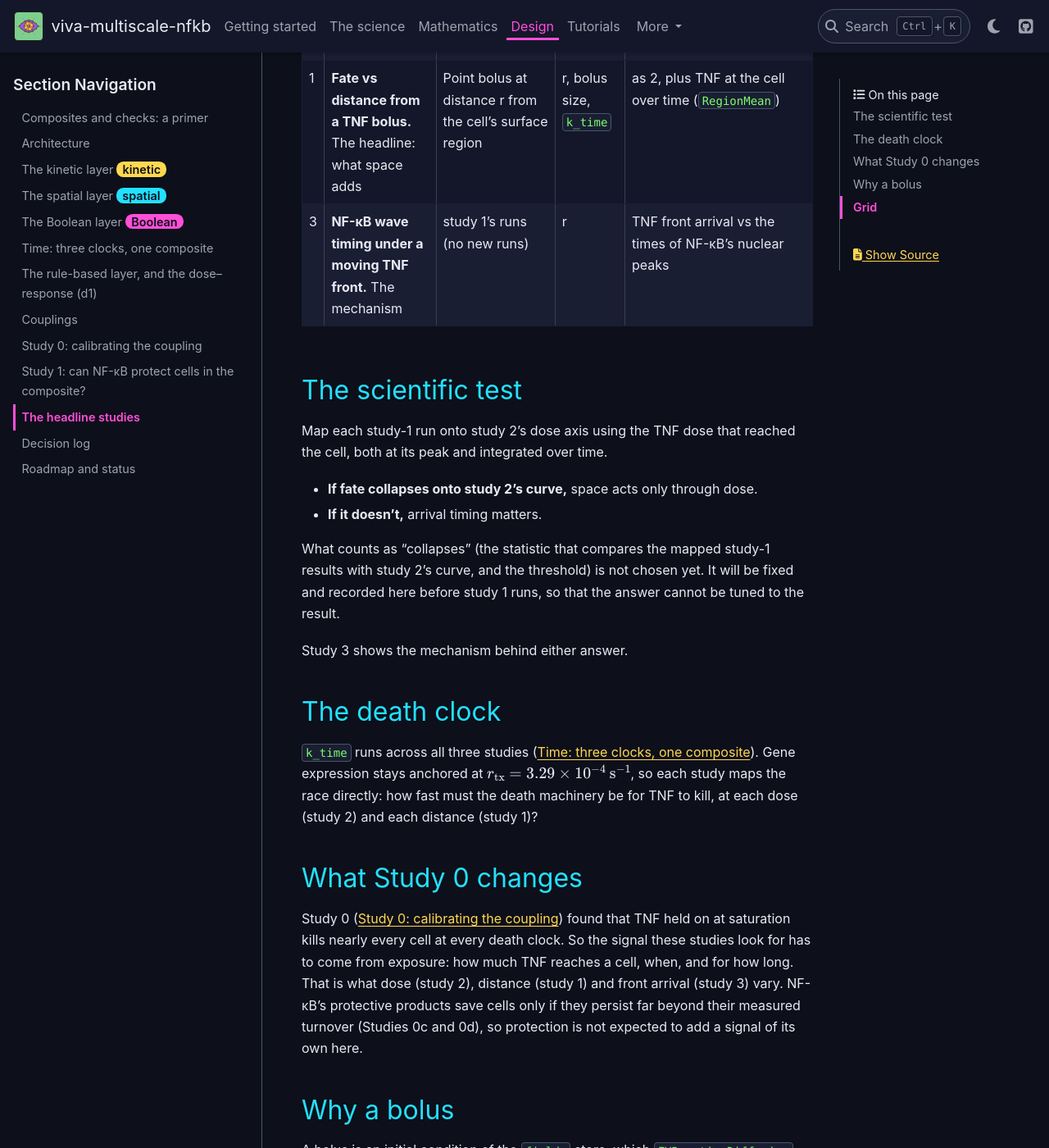
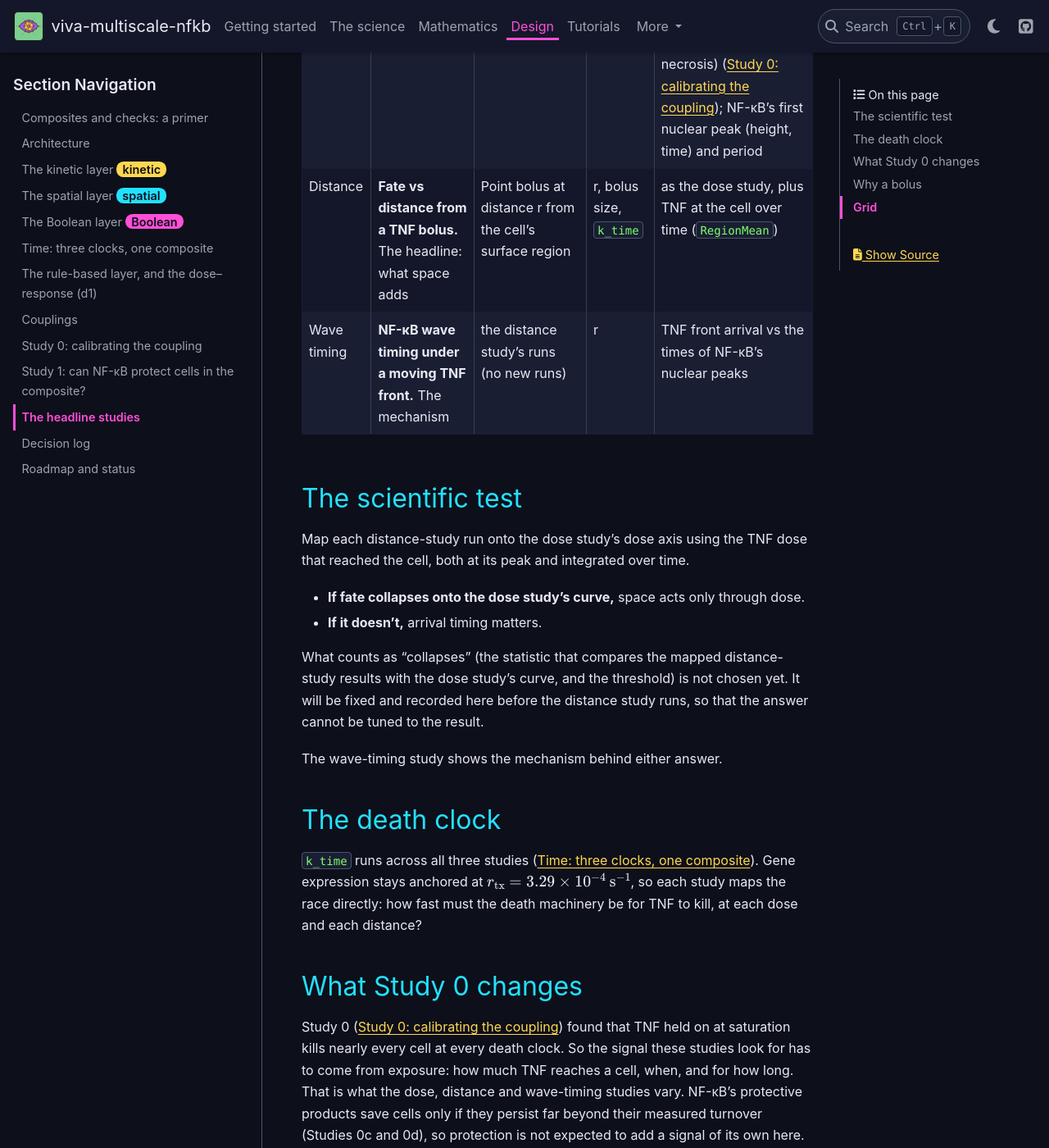
Before and after one commit to vivarium-collective/viva-multiscale-nfkb, a Sphinx documentation site: the page built from documentation/design/studies.md, in a window 1280 px wide and 1400 px high, scrolled down 480 px. Shown: the whole window at 82% size. Built offline with Sphinx 7.4.7 and the PyData theme 0.15.4, drawn with Linux system fonts in a browser that asks for light colours; some of the changed text lies outside the part shown.

Commit message:
docs: name the headline studies (dose, distance, wave timing)
The headline studies were numbered 1-3 while the investigation's own
studies are Study 0 and Study 1 (validation), so "study 1" meant two
things. The headline studies are now named; numbers refer only to the
investigation's studies.

Co-Authored-By: Claude Opus 5.5 <noreply@anthropic.com>

```diff
--- a/documentation/design/studies.md
+++ b/documentation/design/studies.md
@@ -1,37 +1,38 @@
 # The headline studies
 
-Alex asked for all three (2026-11-04). They nest, so they cost one composite document and one parameter sweep.
+Alex asked for all three (2026-11-04). They are named, not numbered, so they are not confused with the
+investigation's numbered studies (Study 0, {doc}`calibration`; Study 1, {doc}`validation`). They nest, so they cost one composite document and one parameter sweep.
 
-| # | Study | Spatial setup | Swept | Readouts |
+| Name | Study | Spatial setup | Swept | Readouts |
 |---|---|---|---|---|
-| 2 | **Fate vs uniform TNF dose.** The control | Uniform bath at concentration $c_0$, optional linear decay | $c_0$, `k_time` | fraction of cells alive (no death node ever on) and with durable survival; the death mode (apoptosis, necrosis) ({doc}`calibration`); NF-κB's first nuclear peak (height, time) and period |
-| 1 | **Fate vs distance from a TNF bolus.** The headline: what space adds | Point bolus at distance r from the cell's surface region | r, bolus size, `k_time` | as 2, plus TNF at the cell over time (`RegionMean`) |
-| 3 | **NF-κB wave timing under a moving TNF front.** The mechanism | study 1's runs (no new runs) | r | TNF front arrival vs the times of NF-κB's nuclear peaks |
+| Dose | **Fate vs uniform TNF dose.** The control | Uniform bath at concentration $c_0$, optional linear decay | $c_0$, `k_time` | fraction of cells alive (no death node ever on) and with durable survival; the death mode (apoptosis, necrosis) ({doc}`calibration`); NF-κB's first nuclear peak (height, time) and period |
+| Distance | **Fate vs distance from a TNF bolus.** The headline: what space adds | Point bolus at distance r from the cell's surface region | r, bolus size, `k_time` | as the dose study, plus TNF at the cell over time (`RegionMean`) |
+| Wave timing | **NF-κB wave timing under a moving TNF front.** The mechanism | the distance study's runs (no new runs) | r | TNF front arrival vs the times of NF-κB's nuclear peaks |
 
 ## The scientific test
 
-Map each study-1 run onto study 2's dose axis using the TNF dose that reached the cell, both at its peak and
+Map each distance-study run onto the dose study's dose axis using the TNF dose that reached the cell, both at its peak and
 integrated over time.
-- **If fate collapses onto study 2's curve,** space acts only through dose.
+- **If fate collapses onto the dose study's curve,** space acts only through dose.
 - **If it doesn't,** arrival timing matters.
 
-What counts as "collapses" (the statistic that compares the mapped study-1 results with study 2's curve, and the
-threshold) is not chosen yet. It will be fixed and recorded here before study 1 runs, so that the answer cannot be
+What counts as "collapses" (the statistic that compares the mapped distance-study results with the dose study's curve, and the
+threshold) is not chosen yet. It will be fixed and recorded here before the distance study runs, so that the answer cannot be
 tuned to the result.
 
-Study 3 shows the mechanism behind either answer.
+The wave-timing study shows the mechanism behind either answer.
 
 ## The death clock
 
 `k_time` runs across all three studies ({doc}`time`). Gene expression stays anchored at
 $r_\text{tx} = 3.29\times10^{-4}\ \text{s}^{-1}$, so each study maps the race directly: how fast must the death
-machinery be for TNF to kill, at each dose (study 2) and each distance (study 1)?
+machinery be for TNF to kill, at each dose and each distance?
 
 ## What Study 0 changes
 
 Study 0 ({doc}`calibration`) found that TNF held on at saturation kills nearly every cell at every death clock. So the
 signal these studies look for has to come from exposure: how much TNF reaches a cell, when, and for how long. That
-is what dose (study 2), distance (study 1) and front arrival (study 3) vary. NF-κB's protective products save cells
+is what the dose, distance and wave-timing studies vary. NF-κB's protective products save cells
 only if they persist far beyond their measured turnover (Studies 0c and 0d), so protection is not expected to add a
 signal of its own here.
 
```
Also changed, not shown: documentation/design/roadmap.md (+1 -1 lines), documentation/math/diffusion.md (+1 -1 lines).
